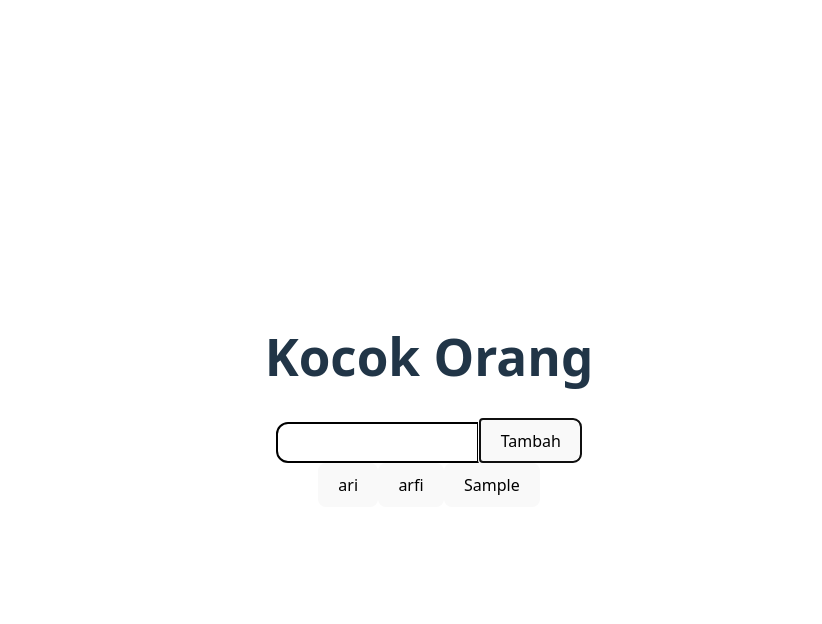
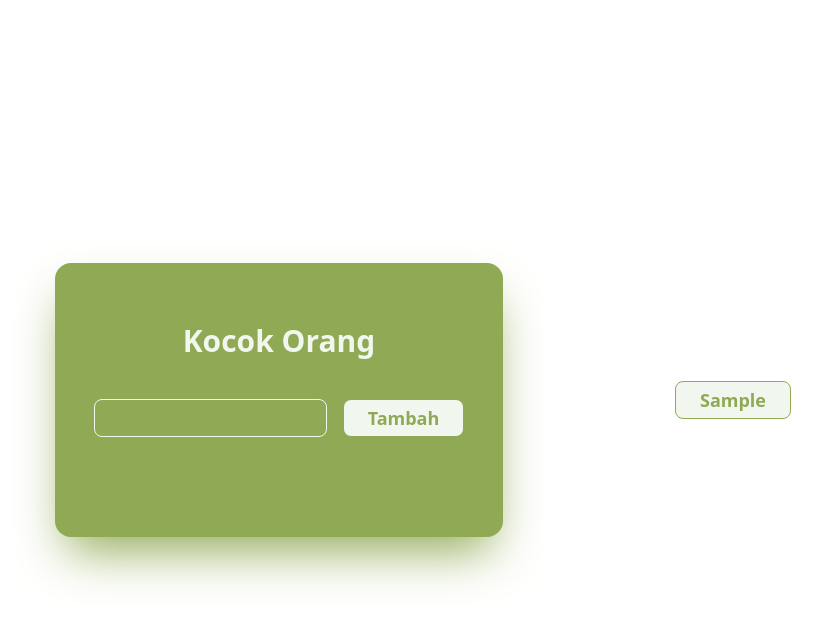
Before and after one commit to ukasyaaah/kocok-orang, a Vue app: page / in a window 1280 px wide. Both pictures are taken after typing "Sample" into the empty fields and a click on the button "Tambah". Shown: the top 624 px of the page, without its empty margins (211-1033 px from the left). Built offline with nearby package versions, Linux system fonts and the light colour scheme.

Commit message:
add & remove name from & to listName, style main page

```diff
--- a/index.html
+++ b/index.html
@@ -1,13 +1,17 @@
-<!doctype html>
+<!DOCTYPE html>
 <html lang="en">
   <head>
     <meta charset="UTF-8" />
     <link rel="icon" type="image/svg+xml" href="/vite.svg" />
     <meta name="viewport" content="width=device-width, initial-scale=1.0" />
+    <link href="/src/style.css" rel="stylesheet" />
     <title>Vite + Vue</title>
   </head>
   <body>
-    <div id="app"></div>
+    <div
+      id="app"
+    ></div>
+
     <script type="module" src="/src/main.js"></script>
   </body>
 </html>
--- a/package.json
+++ b/package.json
@@ -9,6 +9,8 @@
     "preview": "vite preview"
   },
   "dependencies": {
+    "@tailwindcss/vite": "^4.1.13",
+    "tailwindcss": "^4.1.13",
     "vue": "^3.5.18"
   },
   "devDependencies": {
--- a/src/App.vue
+++ b/src/App.vue
@@ -1,20 +1,29 @@
 <script setup>
-import { reactive } from "vue";
+import { computed, reactive } from "vue";
+import BaseLayout from "./layouts/BaseLayout.vue";
 
 const kocok = reactive({
   inputName: "",
-  names: ["ari", "arfi"],
+  names: [],
   error: "",
 });
+
+const isReady = computed(() => (kocok.names.length > 1 ? true : false));
 
 function addNameToList() {
   const name = kocok.inputName;
   if (validate(name)) {
     kocok.names.push(name);
     kocok.inputName = "";
+    kocok.error = "";
   } else {
     return kocok.error;
   }
+}
+
+function deleteName(name) {
+  return kocok.names.splice(name, 1);
+  // return kocok.names.pop(name);
 }
 
 function validate(value) {
@@ -31,35 +40,47 @@ function validate(value) {
 </script>
 
 <template>
-  <h1>Kocok Orang</h1>
-  <form class="input-form">
-    <input type="text" v-model="kocok.inputName" />
-    <button @click.enter.prevent="addNameToList">Tambah</button>
-  </form>
-  <h3 v-if="kocok.error">
-    {{ kocok.error }}
-  </h3>
-  <button v-for="nameh in kocok.names">
-    {{ nameh }}
-  </button>
+  <BaseLayout>
+    <div class="md:flex mx-5 md:gap-20 items-center lg:gap-40">
+      <div
+        class="flex flex-col shadow-2xl shadow-tahiti items-center max-w-sm md:max-w-md mx-auto p-15 rounded-2xl h-fit bg-tahiti text-teks"
+      >
+        <h1 class="font-bold text-3xl">Kocok Orang</h1>
+        <form class="my-10  flex gap-x-4 justify-center">
+          <input
+            class="border  focus:outline-teks rounded-lg"
+            type="text"
+            v-model="kocok.inputName"
+          />
+          <button
+            class="hover:cursor-pointer button "
+            @click.enter.prevent="addNameToList"
+          >
+            Tambah
+          </button>
+        </form>
+        <h3 v-if="kocok.error">
+          {{ kocok.error }}
+        </h3>
 
+        <button class="button" v-if="isReady">Kocok Sekarang!</button>
+      </div>
+
+      <div
+        :class="kocok.names.length > 0 ? 'flex md:block' : 'hidden'"
+        class="justify-center md:items-center gap-3 mx-auto content-center mt-11 md:mt-0 max-w-sm lg:max-w-2xl flex-wrap"
+      >
+        <button
+          v-for="(nameh, index) in kocok.names"
+          @click.prevent="deleteName(index)"
+          :key="index"
+          class="button md:m-3"
+        >
+          <p>
+            {{ nameh }}
+          </p>
+        </button>
+      </div>
+    </div>
+  </BaseLayout>
 </template>
-
-<style scoped>
-.input-form {
-  margin: 0;
-
-  button {
-    border: 2px solid black;
-    border-top-left-radius: 0;
-    border-bottom-left-radius: 0;
-  }
-
-  input {
-    padding: 11.3px;
-    border: 2px solid black;
-    border-top-left-radius: 12px;
-    border-bottom-left-radius: 12px;
-  }
-}
-</style>
--- /dev/null
+++ b/src/layouts/BaseLayout.vue
@@ -0,0 +1,5 @@
+<template>
+  <div class="h-screen justify-center items-center mx-auto flex">
+    <slot />
+  </div>
+</template>
--- a/src/style.css
+++ b/src/style.css
@@ -1,79 +1,9 @@
-:root {
-  font-family: system-ui, Avenir, Helvetica, Arial, sans-serif;
-  line-height: 1.5;
-  font-weight: 400;
-
-  color-scheme: light dark;
-  color: rgba(255, 255, 255, 0.87);
-  background-color: #242424;
-
-  font-synthesis: none;
-  text-rendering: optimizeLegibility;
-  -webkit-font-smoothing: antialiased;
-  -moz-osx-font-smoothing: grayscale;
+@import "tailwindcss";
+@theme {
+  --color-teks: #f1f7ee;
+  --color-tahiti: #90a955;
 }
 
-a {
-  font-weight: 500;
-  color: #646cff;
-  text-decoration: inherit;
+.button {
+  @apply font-bold  hover:cursor-pointer border rounded-lg border-tahiti text-tahiti bg-teks px-6 py-1 text-lg;
 }
-a:hover {
-  color: #535bf2;
-}
-
-body {
-  margin: 0;
-  display: flex;
-  place-items: center;
-  min-width: 320px;
-  min-height: 100vh;
-}
-
-h1 {
-  font-size: 3.2em;
-  line-height: 1.1;
-}
-
-button {
-  border-radius: 8px;
-  border: 1px solid transparent;
-  padding: 0.6em 1.2em;
-  font-size: 1em;
-  font-weight: 500;
-  font-family: inherit;
-  background-color: #1a1a1a;
-  cursor: pointer;
-  transition: border-color 0.25s;
-}
-button:hover {
-  border-color: #646cff;
-}
-button:focus,
-button:focus-visible {
-  outline: 4px auto -webkit-focus-ring-color;
-}
-
-.card {
-  padding: 2em;
-}
-
-#app {
-  max-width: 1280px;
-  margin: 0 auto;
-  padding: 2rem;
-  text-align: center;
-}
-
-@media (prefers-color-scheme: light) {
-  :root {
-    color: #213547;
-    background-color: #ffffff;
-  }
-  a:hover {
-    color: #747bff;
-  }
-  button {
-    background-color: #f9f9f9;
-  }
-}
--- a/vite.config.js
+++ b/vite.config.js
@@ -1,7 +1,8 @@
-import { defineConfig } from 'vite'
-import vue from '@vitejs/plugin-vue'
+import { defineConfig } from "vite";
+import vue from "@vitejs/plugin-vue";
+import tailwindcss from "@tailwindcss/vite";
 
 // https://vite.dev/config/
 export default defineConfig({
-  plugins: [vue()],
-})
+  plugins: [vue(), tailwindcss()],
+});
```
Also changed, not shown: 1 other file (tests, documents, lock files or other folders).
